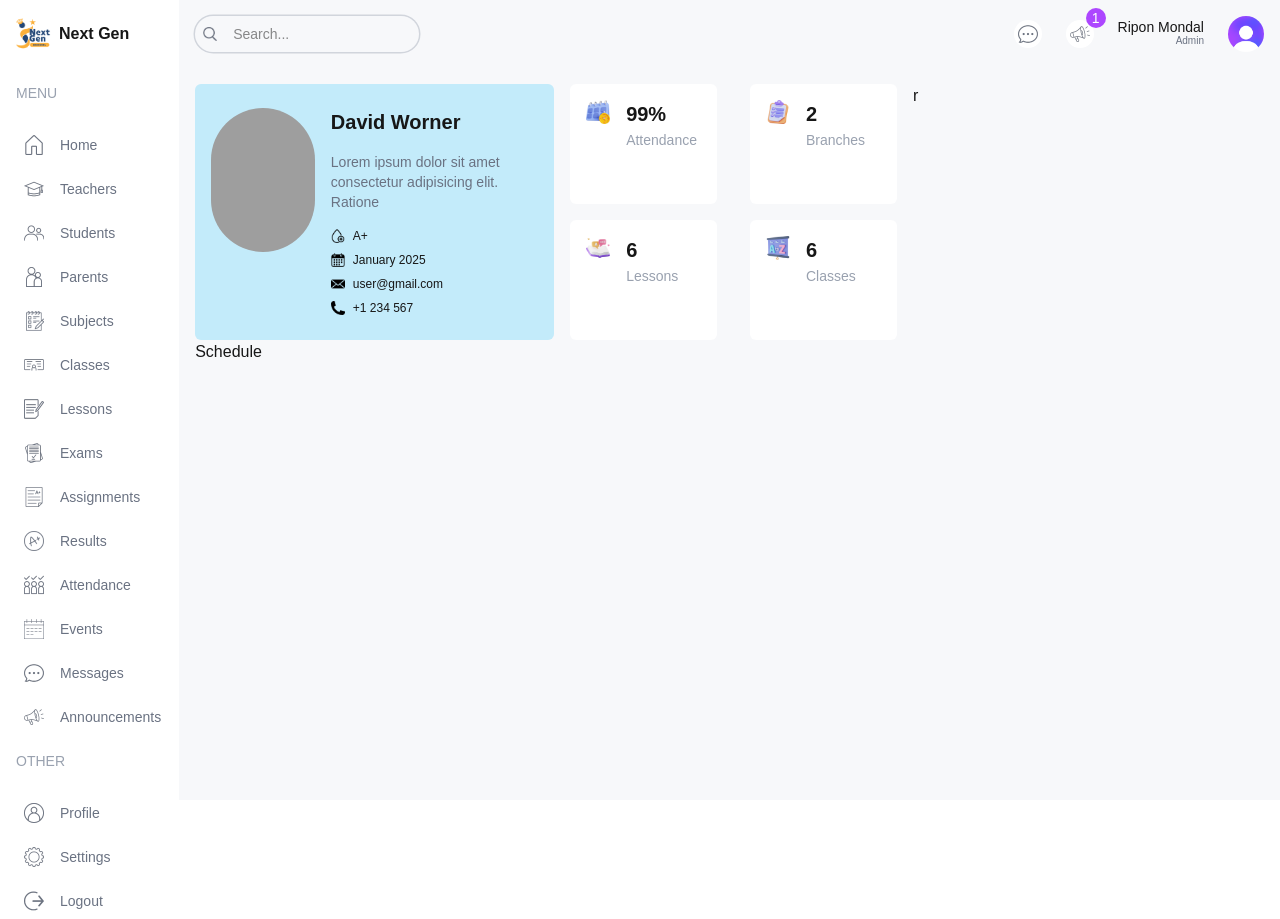
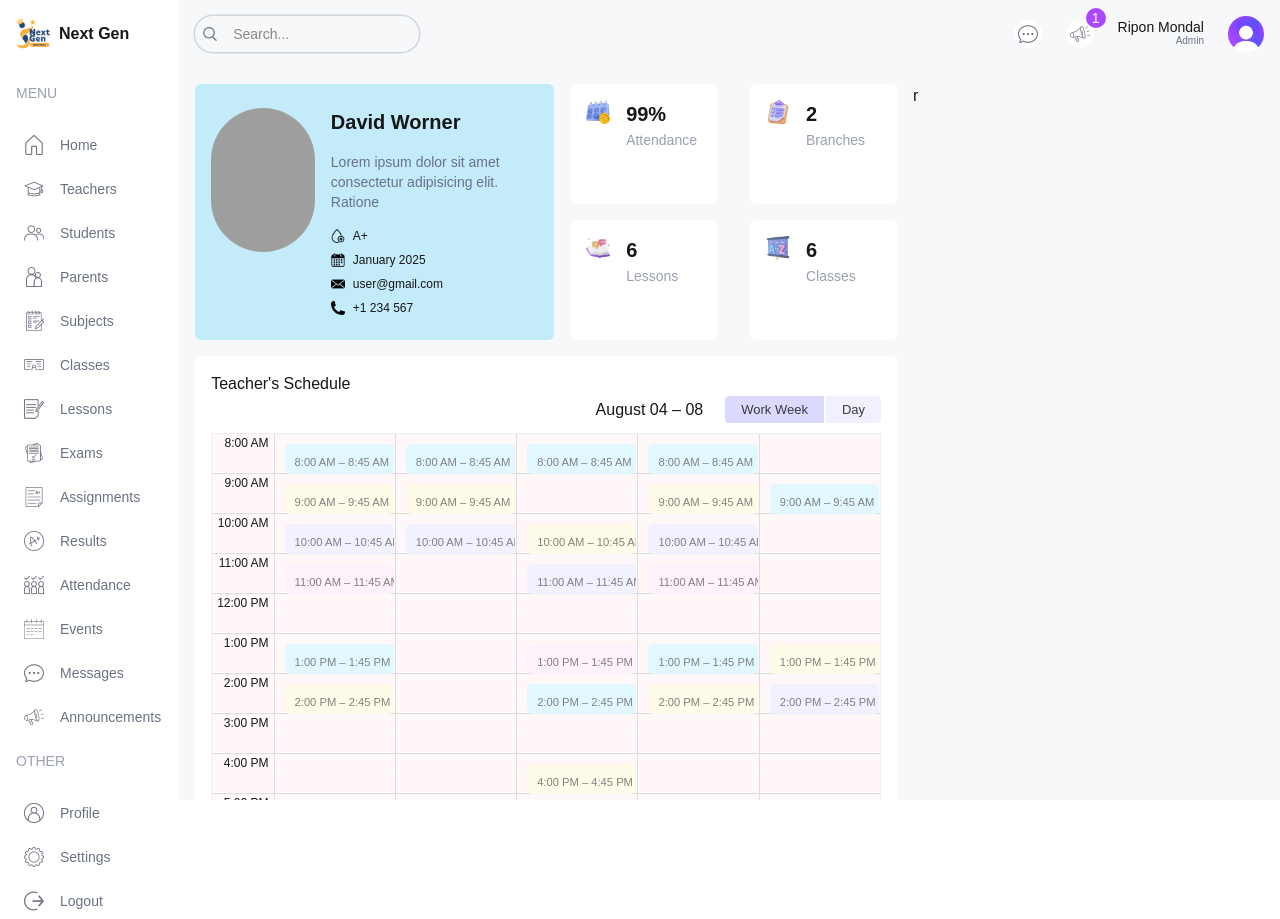
Before and after one commit to riponmondalbd/next-gen-school, a Next.js app: page /list/teachers/1 in a window 1280 px wide. Built offline with nearby package versions, Linux system fonts and the light colour scheme; grey boxes are pictures that could not be loaded.

Commit message:
make teachers Schedule and also use BigCalender components

```diff
--- a/src/app/(dashboard)/list/teachers/[id]/page.tsx
+++ b/src/app/(dashboard)/list/teachers/[id]/page.tsx
@@ -1,3 +1,4 @@
+import BigCalendar from "@/components/BigCalendar";
 import Image from "next/image";
 
 export default function SingleTeacherPage() {
@@ -134,8 +135,11 @@ export default function SingleTeacherPage() {
             </div>
           </div>
         </div>
-        {/* bottom */}
-        <div className="">Schedule</div>
+        {/* bottom teacher's Schedule*/}
+        <div className="mt-4 bg-white rounded-md p-4 h-[800]">
+          <h1>Teacher&apos;s Schedule</h1>
+          <BigCalendar />
+        </div>
       </div>
       {/* right content */}
       <div className="w-full xl:w-1/3">r</div>
```
